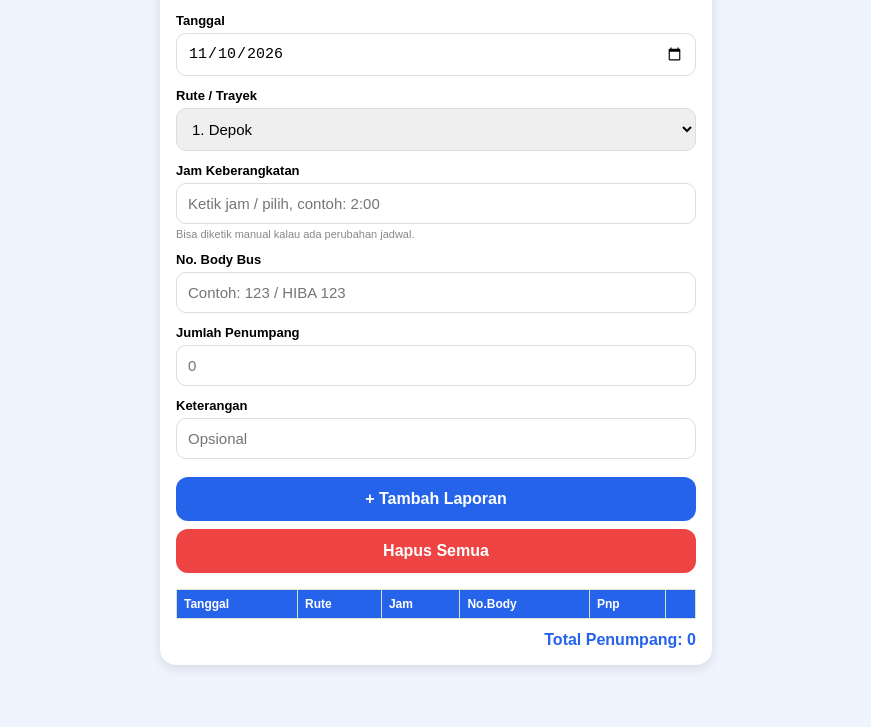
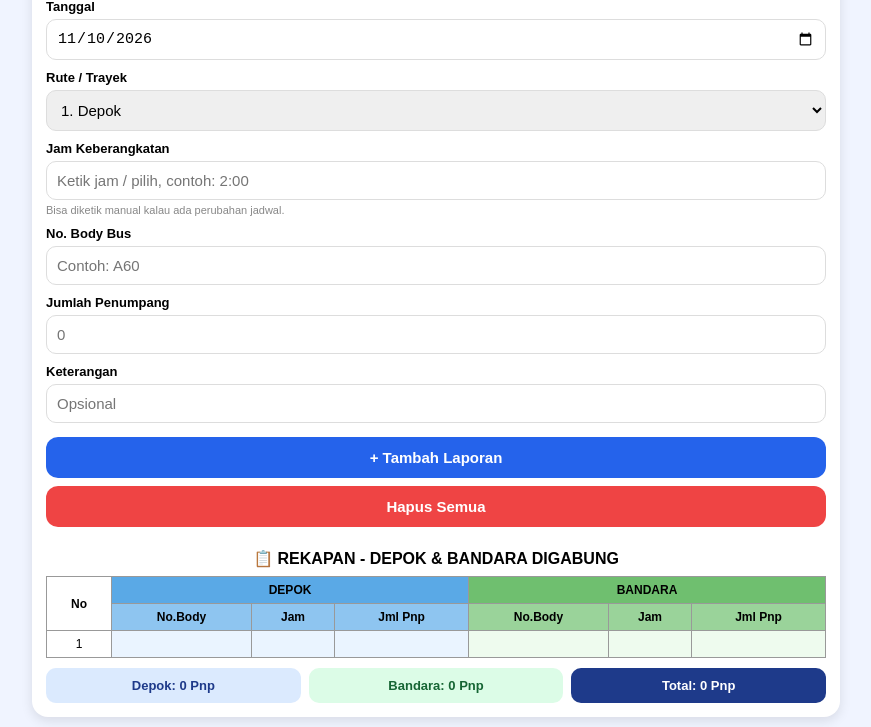
Before and after one commit to bandarahiba300-coder/laporan-penumpang-jac, a plain HTML site: page index.html in a window 1280 px wide. Shown: the part 87-814 px from the top of the page, without its empty margins (204-1075 px from the left). Drawn offline with Linux system fonts and the light colour scheme.

Commit message:
Update index.html

```diff
--- a/index.html
+++ b/index.html
@@ -8,19 +8,29 @@
 :root{--warna:#2563eb}
 body.depok{--warna:#2563eb}
 body.bandara{--warna:#16a34a}
-body{font-family:sans-serif;background:#f0f4ff;margin:0;padding:16px;transition:.3s}
-.card{background:#fff;border-radius:16px;padding:16px;max-width:520px;margin:auto;box-shadow:0 4px 12px rgba(0,0,0,.1)}
-h2{text-align:center;color:var(--warna);margin:0 0 4px}
-p.sub{text-align:center;color:#666;font-size:13px;margin:0 0 16px}
-label{font-size:13px;font-weight:bold;display:block;margin-top:12px}
-input,select{width:100%;padding:11px;border:1px solid #ddd;border-radius:10px;margin-top:5px;box-sizing:border-box;font-size:15px}
-input:focus,select:focus{outline:2px solid var(--warna);border-color:var(--warna)}
-button{width:100%;padding:13px;border:none;border-radius:12px;background:var(--warna);color:#fff;font-weight:bold;font-size:16px;margin-top:18px}
+body{font-family:sans-serif;background:#f0f4ff;margin:0;padding:10px}
+.card{background:#fff;border-radius:16px;padding:14px;max-width:780px;margin:auto;box-shadow:0 4px 12px rgba(0,0,0,.1)}
+h2{text-align:center;color:var(--warna);margin:0 0 4px;font-size:22px}
+p.sub{text-align:center;color:#666;font-size:13px;margin:0 0 12px}
+label{font-size:13px;font-weight:bold;display:block;margin-top:10px}
+input,select{width:100%;padding:10px;border:1px solid #ddd;border-radius:10px;margin-top:5px;box-sizing:border-box;font-size:15px}
+input:focus,select:focus{outline:2px solid var(--warna)}
+button{width:100%;padding:12px;border:none;border-radius:12px;background:var(--warna);color:#fff;font-weight:bold;font-size:15px;margin-top:14px}
 .hint{font-size:11px;color:#888;margin-top:4px}
-table{width:100%;border-collapse:collapse;margin-top:16px;font-size:12px}
-th,td{border:1px solid #ddd;padding:7px;text-align:left}
-th{background:var(--warna);color:#fff}
-.total{margin-top:12px;font-weight:bold;text-align:right;color:var(--warna)}
+h3{margin:22px 0 8px;text-align:center;font-size:16px}
+table{width:100%;border-collapse:collapse;font-size:12px}
+th,td{border:1px solid #999;padding:6px;text-align:center}
+th.depok{background:#5aa9e6;color:#000}
+th.bandara{background:#6fbf6f;color:#000}
+th.sub-depok{background:#8ec5f0;color:#000}
+th.sub-bandara{background:#9ad39a;color:#000}
+td.depok{background:#eaf4ff}
+td.bandara{background:#eefbee}
+.total-box{display:flex;gap:8px;margin-top:10px}
+.total-box div{flex:1;text-align:center;padding:10px;border-radius:10px;font-weight:bold;font-size:13px}
+.t-depok{background:#dbeafe;color:#1e3a8a}
+.t-bandara{background:#dcfce7;color:#166534}
+.t-all{background:#1e3a8a;color:#fff}
 .badge{display:inline-block;padding:4px 10px;border-radius:20px;background:var(--warna);color:#fff;font-size:11px;font-weight:bold}
 </style>
 </head>
@@ -31,35 +41,38 @@ th{background:var(--warna);color:#fff}
 
 <label>Tanggal</label>
 <input type="date" id="tanggal">
-
 <label>Rute / Trayek</label>
 <select id="rute" onchange="gantiRute()">
 <option value="Depok">1. Depok</option>
 <option value="Bandara">2. Bandara</option>
 </select>
-
 <label>Jam Keberangkatan</label>
-<input type="text" id="jam" list="listJam" placeholder="Ketik jam / pilih dari daftar, contoh: 7:30">
+<input type="text" id="jam" list="listJam" placeholder="Ketik jam / pilih">
 <datalist id="listJam"></datalist>
 <div class="hint">Bisa diketik manual kalau ada perubahan jadwal.</div>
-
 <label>No. Body Bus</label>
-<input type="text" id="body" placeholder="Contoh: 123 / HIBA 123">
-
+<input type="text" id="body" placeholder="Contoh: A60">
 <label>Jumlah Penumpang</label>
 <input type="number" id="penumpang" placeholder="0">
-
 <label>Keterangan</label>
 <input type="text" id="ket" placeholder="Opsional">
-
 <button onclick="tambah()">+ Tambah Laporan</button>
 <button onclick="hapusSemua()" style="background:#ef4444;margin-top:8px">Hapus Semua</button>
 
+<h3>📋 REKAPAN - DEPOK & BANDARA DIGABUNG</h3>
 <table>
-<thead><tr><th>Tanggal</th><th>Rute</th><th>Jam</th><th>No.Body</th><th>Pnp</th><th></th></tr></thead>
+<thead>
+<tr><th rowspan="2">No</th><th class="depok" colspan="3">DEPOK</th><th class="bandara" colspan="3">BANDARA</th></tr>
+<tr><th class="sub-depok">No.Body</th><th class="sub-depok">Jam</th><th class="sub-depok">Jml Pnp</th><th class="sub-bandara">No.Body</th><th class="sub-bandara">Jam</th><th class="sub-bandara">Jml Pnp</th></tr>
+</thead>
 <tbody id="list"></tbody>
 </table>
-<div class="total" id="total">Total Penumpang: 0</div>
+
+<div class="total-box">
+<div class="t-depok" id="totDepok">Depok: 0</div>
+<div class="t-bandara" id="totBandara">Bandara: 0</div>
+<div class="t-all" id="totAll">Total: 0</div>
+</div>
 </div>
 
 <script>
@@ -68,23 +81,30 @@ Depok: ["2:00","2:30","3:00","3:30","4:00","4:30","5:00","5:30","6:00","6:30","7
 Bandara: ["5:20","6:20","7:20","7:50","8:20","8:50","9:20","9:50","10:20","10:50","11:20","11:50","12:20","12:50","13:20","13:50","14:20","14:50","15:20","15:50","16:20","16:50","17:20","17:50","18:20","18:50","19:20","19:50","20:20","20:50","21:20","21:50","22:20","23:20","0:20"]
 };
 function gantiRute(){
-  let rute = document.getElementById('rute').value;
-  document.body.className = rute.toLowerCase();
-  document.getElementById('badgeRute').innerText = rute.toUpperCase() + (rute==='Depok' ? ' - BIRU' : ' - HIJAU');
-  let dl = document.getElementById('listJam');
-  dl.innerHTML = jadwal[rute].map(j=>`<option value="${j}">`).join('');
-  document.getElementById('jam').value = '';
-  document.getElementById('jam').placeholder = 'Ketik jam / pilih, contoh: ' + jadwal[rute][0];
+  let rute=document.getElementById('rute').value;
+  document.body.className=rute.toLowerCase();
+  document.getElementById('badgeRute').innerText=rute.toUpperCase()+(rute==='Depok'?' - BIRU':' - HIJAU');
+  document.getElementById('listJam').innerHTML=jadwal[rute].map(j=>`<option value="${j}">`).join('');
+  document.getElementById('jam').value='';
+  document.getElementById('jam').placeholder='Ketik jam / pilih, contoh: '+jadwal[rute][0];
 }
-let data = JSON.parse(localStorage.getItem('jac')||'[]');
+let data=JSON.parse(localStorage.getItem('jac')||'[]');
 function render(){
-  let h=''; let tot=0;
-  data.forEach((d,i)=>{
-    tot+=Number(d.pnp);
-    h+=`<tr><td>${d.tgl}</td><td>${d.rute}</td><td>${d.jam}</td><td>${d.body}</td><td>${d.pnp}</td><td><button onclick="hapus(${i})" style="background:#ef4444;padding:5px;margin:0">x</button></td></tr>`;
-  });
+  let depok=data.filter(d=>d.rute==='Depok');
+  let bandara=data.filter(d=>d.rute==='Bandara');
+  let max=Math.max(depok.length, bandara.length, 1);
+  let h=''; let tD=0,tB=0;
+  depok.forEach(d=>tD+=Number(d.pnp)); bandara.forEach(d=>tB+=Number(d.pnp));
+  for(let i=0;i<max;i++){
+    let d=depok[i], b=bandara[i];
+    h+=`<tr><td>${i+1}</td>
+    <td class="depok">${d?d.body:''}</td><td class="depok">${d?d.jam:''}</td><td class="depok">${d?d.pnp:''}</td>
+    <td class="bandara">${b?b.body:''}</td><td class="bandara">${b?b.jam:''}</td><td class="bandara">${b?b.pnp:''}</td></tr>`;
+  }
   document.getElementById('list').innerHTML=h;
-  document.getElementById('total').innerText='Total Penumpang: '+tot;
+  document.getElementById('totDepok').innerText='Depok: '+tD+' Pnp';
+  document.getElementById('totBandara').innerText='Bandara: '+tB+' Pnp';
+  document.getElementById('totAll').innerText='Total: '+(tD+tB)+' Pnp';
 }
 function tambah(){
   let tgl=document.getElementById('tanggal').value;
@@ -95,16 +115,12 @@ function tambah(){
   if(!tgl||!jam||!pnp){alert('Isi tanggal, jam & penumpang dulu Aa');return;}
   data.push({tgl,rute,jam,body,pnp});
   localStorage.setItem('jac',JSON.stringify(data));
-  document.getElementById('penumpang').value='';
-  document.getElementById('body').value='';
-  document.getElementById('jam').value='';
+  document.getElementById('penumpang').value='';document.getElementById('body').value='';document.getElementById('jam').value='';
   render();
 }
-function hapus(i){data.splice(i,1);localStorage.setItem('jac',JSON.stringify(data));render();}
 function hapusSemua(){if(confirm('Hapus semua?')){data=[];localStorage.removeItem('jac');render();}}
 document.getElementById('tanggal').value=new Date().toISOString().slice(0,10);
-gantiRute();
-render();
+gantiRute();render();
 </script>
 </body>
 </html>
```
